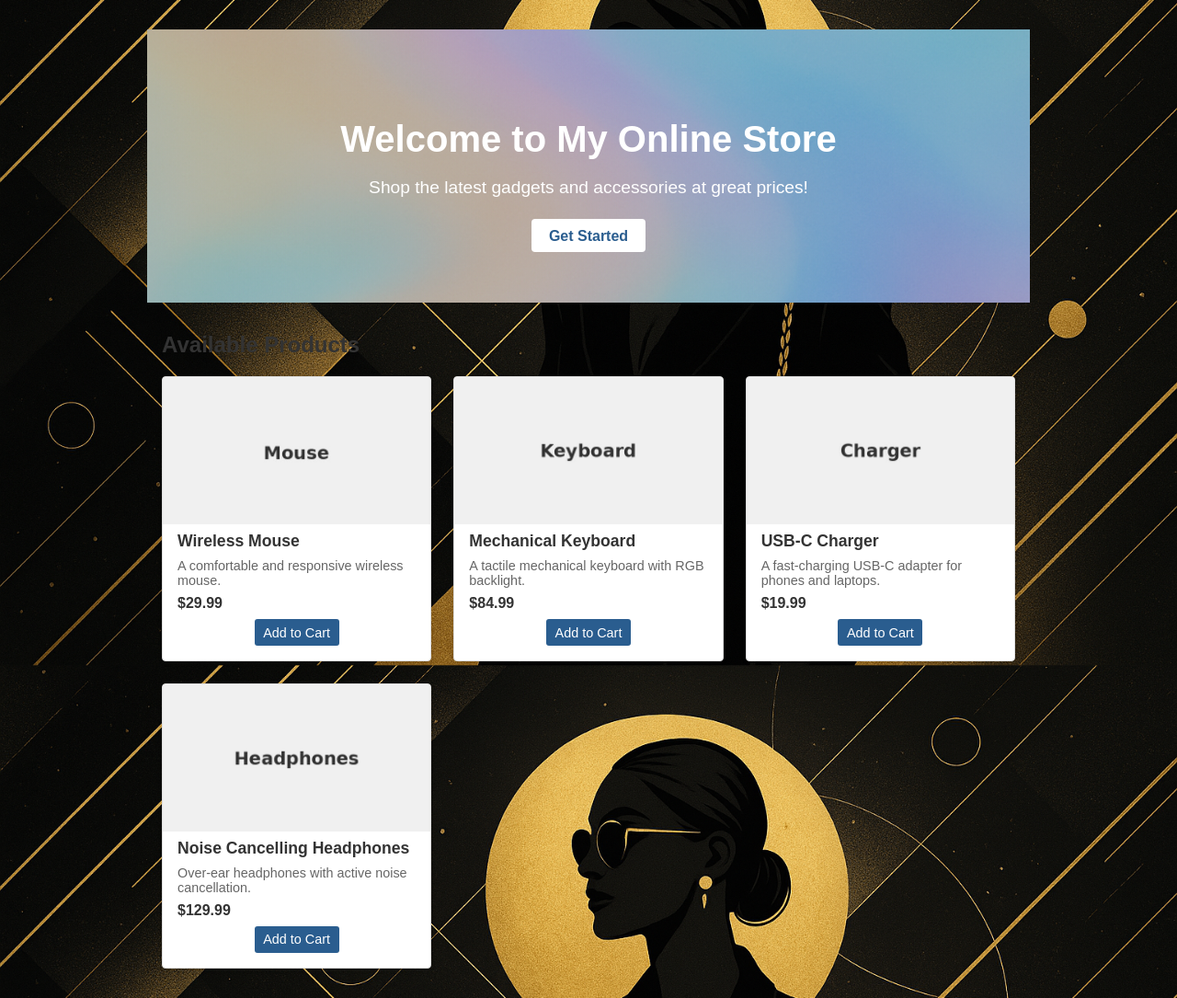
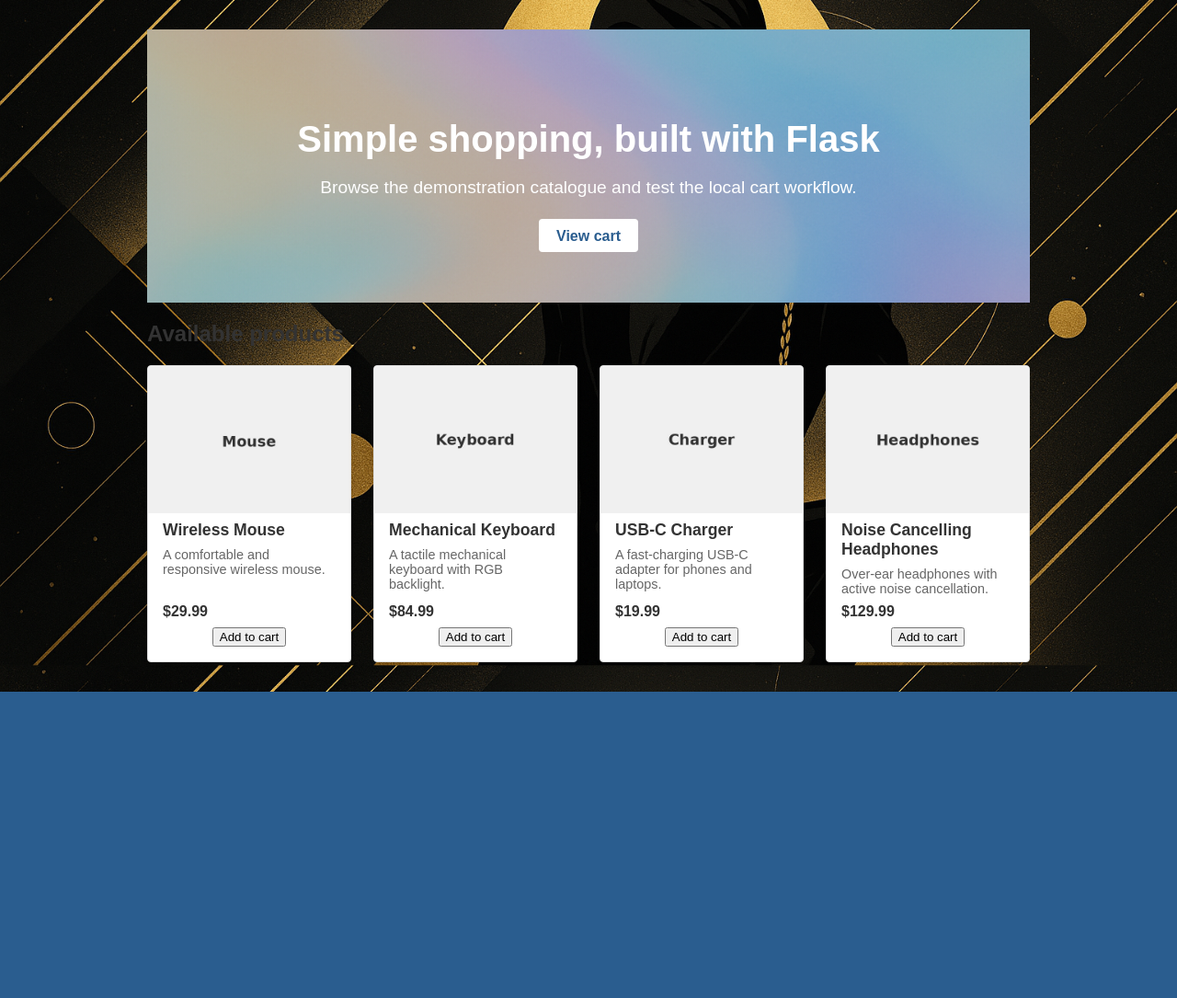
Before and after one commit to universide/e-commerce-website, a Flask app: page / in a window 1280 px wide. Shown: the part 130-1215 px from the top of the page at 92% size. After the commit the page ends 882 px from the top, so only its background shows below. Run offline with Flask 3, Linux system fonts and the light colour scheme.

Commit message:
Portfolio: improve templates/index.html

```diff
--- a/templates/index.html
+++ b/templates/index.html
@@ -1,25 +1,16 @@
 {% extends 'layout.html' %}
-
-{% block title %}Products - My Store{% endblock %}
-
+{% block title %}Products - Flask Commerce Demo{% endblock %}
 {% block content %}
-  <!-- Hero 区 -->
 <section class="hero">
-    <h2>Welcome to My Online Store</h2>
-    <p>Shop the latest gadgets and accessories at great prices!</p>
-    {% if session.get('user_id') %}
-      <a href="{{ url_for('view_cart') }}" class="btn">View Cart</a>
-    {% else %}
-      <a href="{{ url_for('register') }}" class="btn">Get Started</a>
-    {% endif %}
+  <h2>Simple shopping, built with Flask</h2>
+  <p>Browse the demonstration catalogue and test the local cart workflow.</p>
+  <a href="{{ url_for('view_cart') }}" class="btn">View cart</a>
 </section>
 
-  <!-- 产品列表 -->
-  <div class="container">
-    <h2>Available Products</h2>
+<h2>Available products</h2>
 <div class="product-grid">
   {% for product in products %}
-        <div class="product">
+    <article class="product">
       {% if product.image %}
         <img src="{{ url_for('static', filename=product.image) }}" alt="{{ product.name }}">
       {% endif %}
@@ -27,12 +18,12 @@
         <h3>{{ product.name }}</h3>
         <p>{{ product.description }}</p>
         <div class="price">${{ '%.2f'|format(product.price_as_decimal()) }}</div>
-            <div class="actions">
-              <a href="{{ url_for('add_to_cart', product_id=product.id) }}">Add to Cart</a>
+        <form method="post" action="{{ url_for('add_to_cart', product_id=product.id) }}" class="actions">
+          <input type="hidden" name="_csrf_token" value="{{ csrf_token() }}">
+          <button type="submit">Add to cart</button>
+        </form>
       </div>
-          </div>
-        </div>
+    </article>
   {% endfor %}
 </div>
-  </div>
 {% endblock %}
```
Lines whose indentation alone changed are shown as unchanged.
